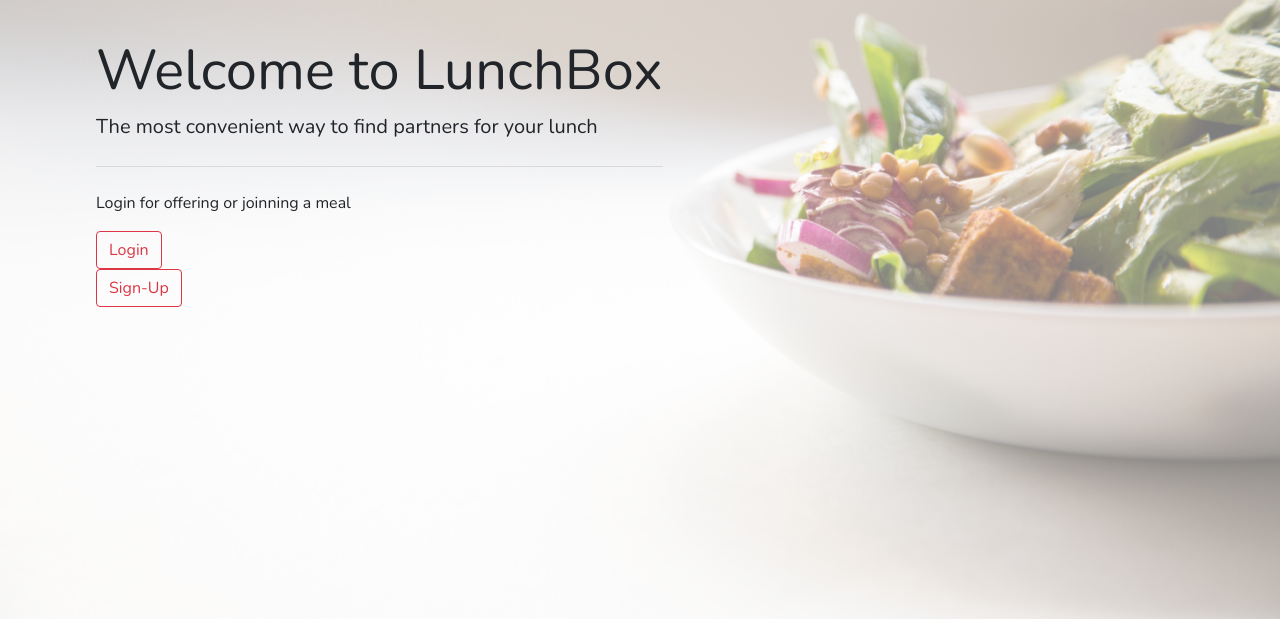
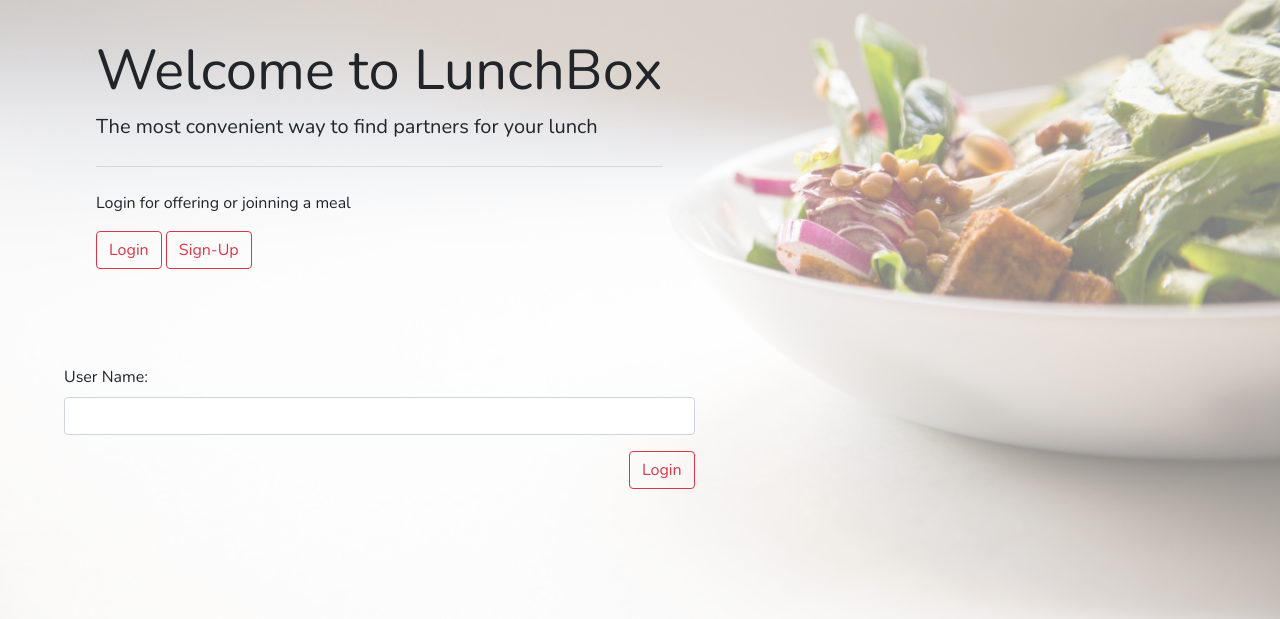
Before and after one commit to natoucs/lunch_box, a Bottle app: page / in a window 1280 px wide. Shown: the part 181-800 px from the top of the page. Run offline with Bottle, Linux system fonts and the light colour scheme; some libraries are stand-ins or nearby versions.

Commit message:
first version

```diff
--- a/templates/home.html
+++ b/templates/home.html
@@ -63,22 +63,31 @@
     </nav>
 
     <!--CONTENT BLOCK-->
-    {% block content %}
+    <!-- {% block content %} -->
     <div class="content-wrap">
         <div class="jumbotron">
             <h1 class="display-4">Welcome to LunchBox</h1>
             <p class="lead">The most convenient way to find partners for your lunch</p>
             <hr class="my-4">
             <p>Login for offering or joinning a meal</p>
-            <form method="get" action="/login">
-                <a class="btn btn-outline-danger" type="submit" href="/login" role="button">Login</a>
-            </form>
-            <form method="get" action="/Sign_Up">
-                <a class="btn btn-outline-danger" type="submit" href="/Sign_Up" role="button">Sign-Up</a>
-            </form>
+            <a class="btn btn-outline-danger" href="#" role="button">Login</a>
+            <a class="btn btn-outline-danger" href="#" role="button">Sign-Up</a>
         </div>
+        <form>
+            <div class="form-group">
+                <label for="firstName">User Name:</label>
+                <input type="text" class="form-control" id="userName" >
+            </div>
+            <!-- <div class="form-group">
+                <label for="email">Email address</label>
+                <input type="email" class="form-control" id="email" aria-describedby="emailHelp" placeholder="Enter email">
+            </div> -->
+            <div class="left-align">
+                <button type="submit" class="btn btn-outline-danger">Login</button>
+            </div>
+        </form>
     </div>
-    {% endblock %}
+    <!-- {% endblock %} -->
 
 </body>
 
--- a/templates/login.html
+++ b/templates/login.html
@@ -11,9 +11,7 @@
             <input type="email" class="form-control" id="email" aria-describedby="emailHelp" placeholder="Enter email">
         </div> -->
         <div class="left-align">
-            <form method="post" action="/login">
-                <button type="submit" class="btn btn-outline-danger">Login</button>
-            </form>
+            <button type="submit" class="btn btn-outline-danger">Login</button>
         </div>
     </form>
 </div>
```
